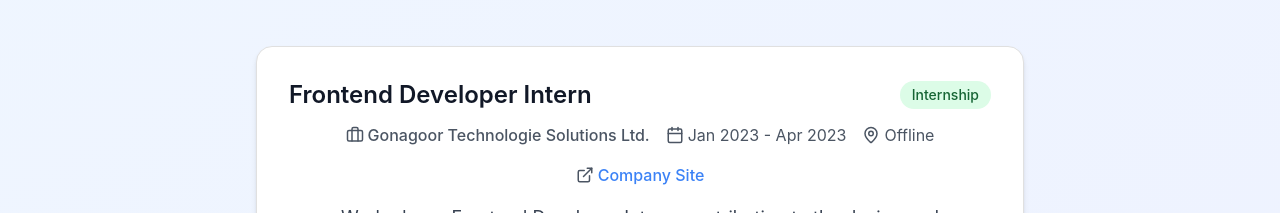
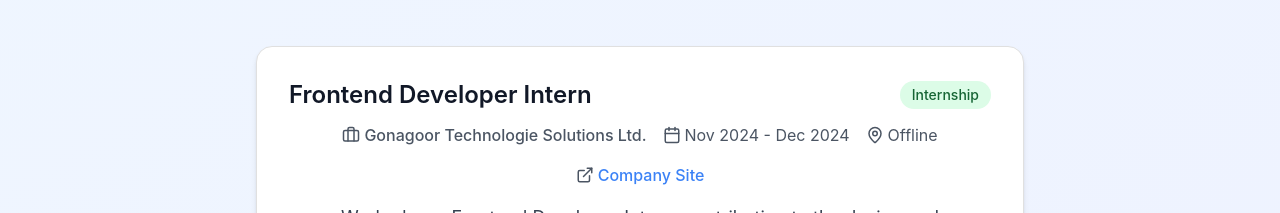
Before and after one commit to Sunilrana04/Portfolio, a React (Vite) app in the folder frontend/: page / in a window 1280 px wide. Shown: the part 5372-5585 px from the top of the page. Built offline with nearby package versions, Linux system fonts and the light colour scheme.

Commit message:
Update Experience.jsx

```diff
--- a/frontend/src/components/Experience.jsx
+++ b/frontend/src/components/Experience.jsx
@@ -11,7 +11,7 @@
   {
     company: 'Gonagoor Technologie Solutions Ltd.',
     role: 'Frontend Developer Intern',
-    duration: 'Jan 2023 - Apr 2023',
+    duration: 'Nov 2024 - Dec 2024',
     location: 'Offline',
     type: 'Internship',
     description:
```
